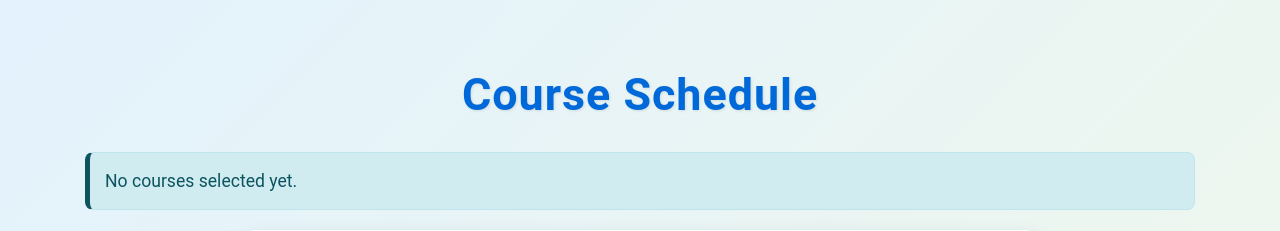
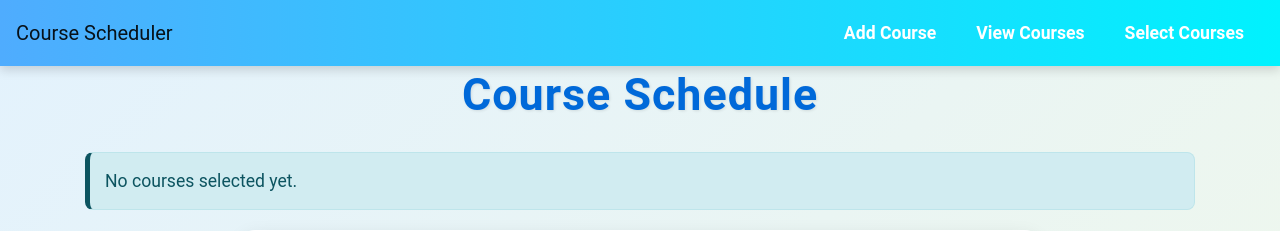
Before and after one commit to taqihaider110/UNIVSERSITY-SCHEDULING-SYSTEM, a Flask app: page /course_schedule in a window 1280 px wide. Shown: the top 231 px of the page. Run offline with Flask 3, Linux system fonts and the light colour scheme; some libraries are stand-ins or nearby versions.

Commit message:
Navbar Fix for all pages

```diff
--- a/templates/course_schedule.html
+++ b/templates/course_schedule.html
@@ -149,9 +149,58 @@
         ::-webkit-scrollbar-thumb:hover {
             background-color: #0056b3;
         }
+
+        /* Navbar Styling */
+        .navbar {
+            position: fixed;
+            top: 0;
+            left: 0;
+            width: 100%;
+            background: linear-gradient(90deg, #4facfe, #00f2fe);
+            box-shadow: 0 4px 10px rgba(0, 0, 0, 0.15);
+            z-index: 1000;
+        }
+
+        .navbar .navbar-nav .nav-item .nav-link {
+            font-weight: 600;
+            color: #ffffff;
+            padding: 12px 20px;
+            font-size: 1.1rem;
+            transition: all 0.3s ease;
+        }
+
+        .navbar .navbar-nav .nav-item .nav-link:hover {
+            color: #ffcb08;
+            text-decoration: underline;
+        }
+
+        .content {
+            padding-top: 80px;
+        }
     </style>
 </head>
 <body>
+    <!-- Fixed Navbar -->
+    <nav class="navbar navbar-expand-lg navbar-light fixed-top">
+        <a class="navbar-brand" href="{{ url_for('course_schedule') }}">Course Scheduler</a>
+        <button class="navbar-toggler" type="button" data-toggle="collapse" data-target="#navbarNav" aria-controls="navbarNav" aria-expanded="false" aria-label="Toggle navigation">
+            <span class="navbar-toggler-icon"></span>
+        </button>
+        <div class="collapse navbar-collapse" id="navbarNav">
+            <ul class="navbar-nav ml-auto">
+                <li class="nav-item">
+                    <a class="nav-link" href="{{ url_for('add_course') }}">Add Course</a>
+                </li>
+                <li class="nav-item">
+                    <a class="nav-link" href="{{ url_for('course_list') }}">View Courses</a>
+                </li>
+                <li class="nav-item">
+                    <a class="nav-link" href="{{ url_for('select_courses') }}">Select Courses</a>
+                </li>
+            </ul>
+        </div>
+    </nav>
+
     <div class="container mt-5">
         <h1>Course Schedule</h1>
 
@@ -183,7 +232,6 @@
             <button type="submit" class="btn btn-primary">Submit</button>
         </form>
 
-
         <div class="mt-5">
             <h4>Your Selected Courses</h4>
             {% if courses %}
```
Also changed, not shown: university_schedule.db.
